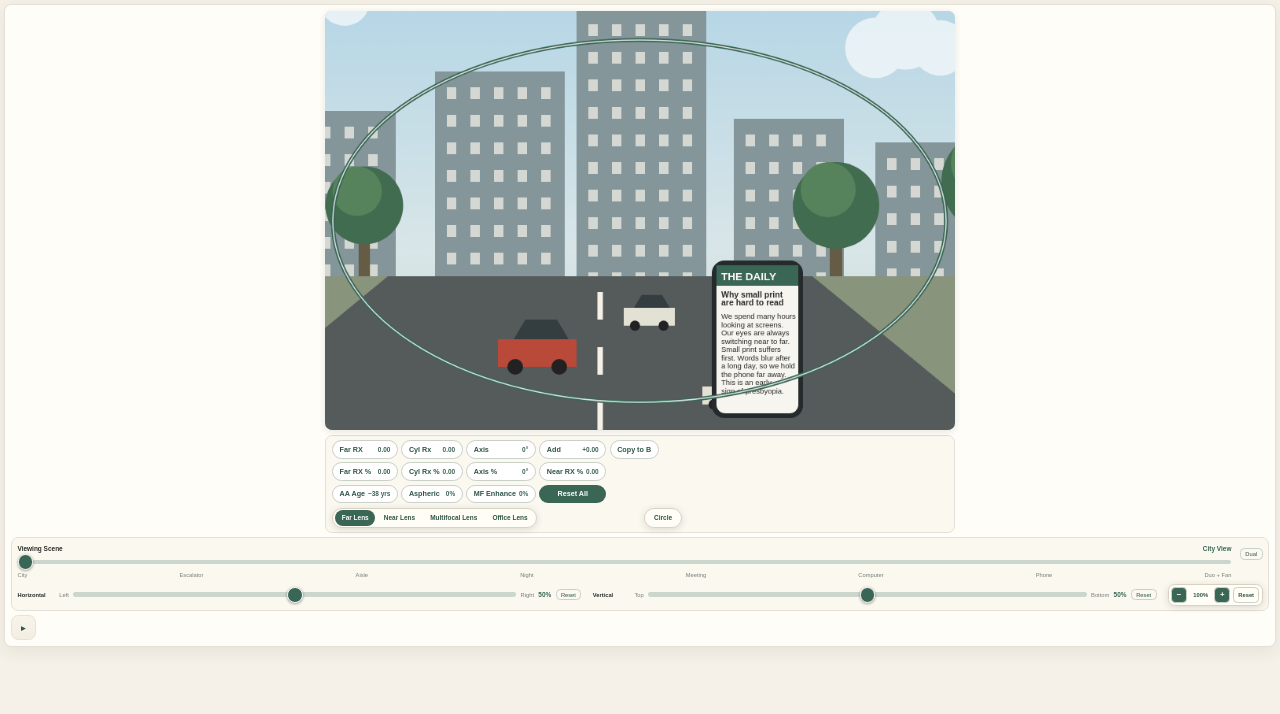
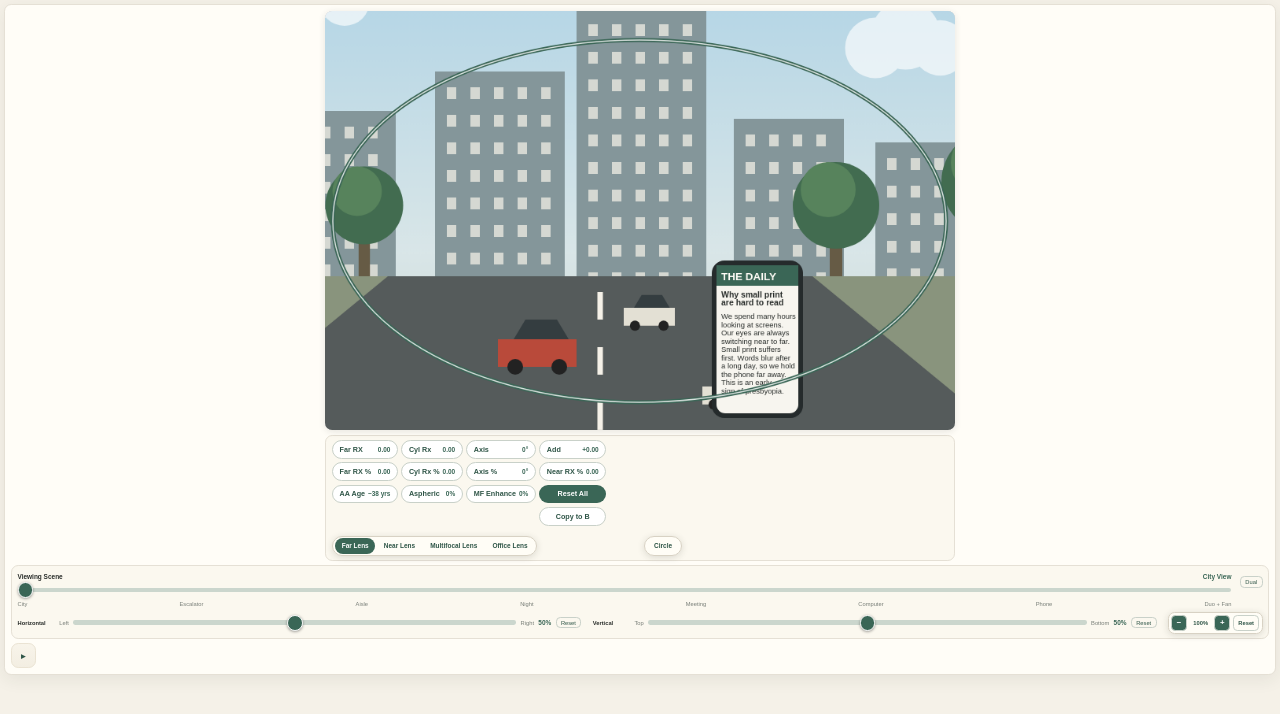
Before and after one commit to sp-rx/visual_simulator_2, a plain HTML site: page index.html in a window 1280 px wide. Drawn offline with Linux system fonts and the light colour scheme.

Commit message:
Update index.html

```diff
--- a/index.html
+++ b/index.html
@@ -180,7 +180,7 @@ input[type=range]::-moz-range-thumb{width:16px;height:16px;border-width:2px}
 .row{display:grid;grid-template-columns:minmax(0,1fr);gap:4px;align-items:start}
 .sims.dual .row{grid-template-columns:repeat(2,minmax(0,1fr))}
 .ctrlcol{display:flex;flex-direction:column;gap:6px;min-width:0;padding:6px 8px;border:1px solid #E5E0D5;border-radius:10px;background:#FBF8EF}
-.ctrlcol .toolbar{margin-top:0;justify-content:flex-start}
+.ctrlcol .toolbar{margin-top:8px;justify-content:flex-start}
 .sims .result-panel{align-self:flex-start}
 .sims .result-panel.open{align-self:stretch}
 .sims .pos-pair{grid-template-columns:1fr 1fr auto;gap:16px;align-items:center}
@@ -536,10 +536,10 @@ function createSim(i) {
   sims.push(sim);
   buildControls(sim);
 
-  if (i === 0) {                                      // "Copy to B": only on A, sits to the right of Add
+  if (i === 0) {                                      // "Copy to B": only on A, row 4 under Reset All
     const btn = document.createElement("button");
     btn.type = "button"; btn.className = "chip copy-btn"; btn.dataset.r = "copyB"; btn.textContent = "Copy to B";
-    btn.style.gridRow = 1; btn.style.gridColumn = 5;
+    btn.style.gridRow = 4; btn.style.gridColumn = 4;
     r("grid").appendChild(btn);
     btn.addEventListener("click", () => {
       const B = sims[1];
@@ -548,6 +548,12 @@ function createSim(i) {
       render(B);
       btn.textContent = "Copied ✓"; setTimeout(() => { btn.textContent = "Copy to B"; }, 900);
     });
+  } else {                                            // invisible twin on B so A and B keep the same height and the lens rows line up
+    const ph = document.createElement("button");
+    ph.type = "button"; ph.className = "chip copy-btn"; ph.textContent = "Copy to B"; ph.tabIndex = -1;
+    ph.setAttribute("aria-hidden", "true"); ph.style.visibility = "hidden";
+    ph.style.gridRow = 4; ph.style.gridColumn = 4;
+    r("grid").appendChild(ph);
   }
 
   ctrl.querySelectorAll("[data-boundary]").forEach(b => b.addEventListener("click", () => {
```
